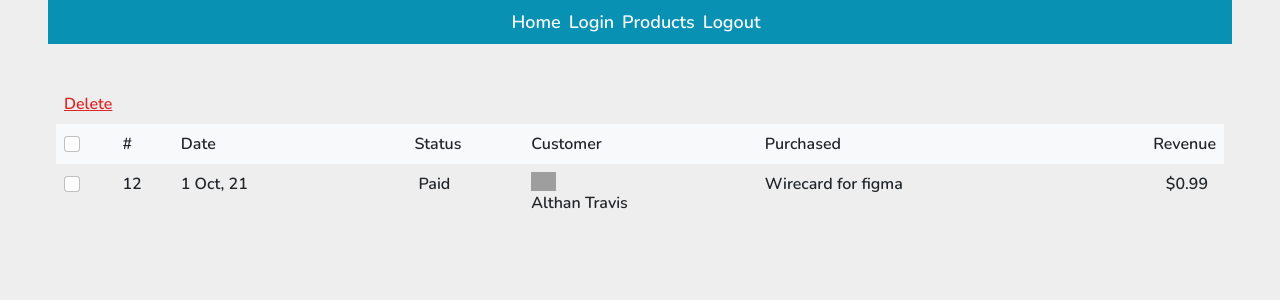
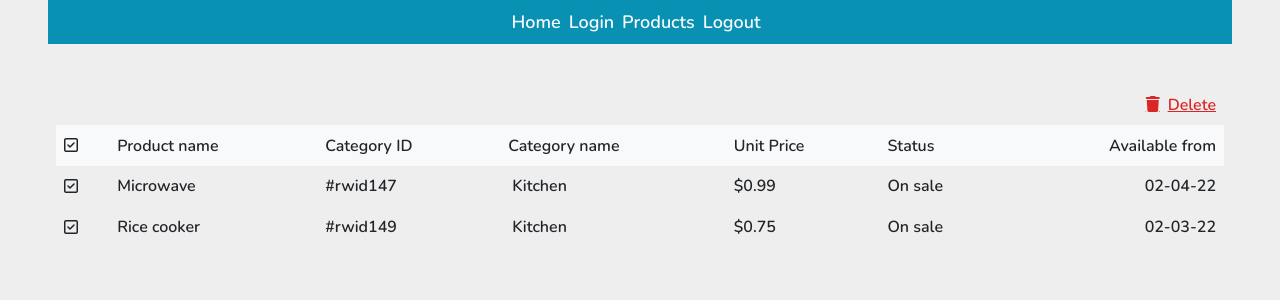
Before and after one commit to juniorEdris/Frontend.Sample-crud, a React (Create React App) app: page /products in a window 1280 px wide. Shown: the top 300 px of the page. Built offline with nearby package versions, Linux system fonts and the light colour scheme; grey boxes are pictures that could not be loaded.

Commit message:
product table added

```diff
--- a/public/index.html
+++ b/public/index.html
@@ -14,7 +14,10 @@
     <!-- Bootstrap -->
     <link href="https://cdn.jsdelivr.net/npm/bootstrap@5.1.3/dist/css/bootstrap.min.css" rel="stylesheet" integrity="sha384-1BmE4kWBq78iYhFldvKuhfTAU6auU8tT94WrHftjDbrCEXSU1oBoqyl2QvZ6jIW3" crossorigin="anonymous">
     <script src="https://cdn.jsdelivr.net/npm/bootstrap@5.1.3/dist/js/bootstrap.bundle.min.js" integrity="sha384-ka7Sk0Gln4gmtz2MlQnikT1wXgYsOg+OMhuP+IlRH9sENBO0LRn5q+8nbTov4+1p" crossorigin="anonymous"></script>
-    <title>React App</title>
+    <!-- fontawesome-icon -->
+    <link rel="stylesheet" href="https://use.fontawesome.com/releases/v5.15.2/css/all.css" integrity="sha384-vSIIfh2YWi9wW0r9iZe7RJPrKwp6bG+s9QZMoITbCckVJqGCCRhc+ccxNcdpHuYu" crossorigin="anonymous">
+    <script src="https://kit.fontawesome.com/e0ab26d7f1.js" crossorigin="anonymous"></script>
+    <title>Product list App</title>
   </head>
   <body>
     <noscript>You need to enable JavaScript to run this app.</noscript>
--- a/src/Components/products/data-table/index.js
+++ b/src/Components/products/data-table/index.js
@@ -1,36 +1,87 @@
+import { useState } from "react";
+
 const DataTable = () => {
+
+    const data = [
+        {
+            id: '#rwid147',
+            name: 'Microwave',
+            cat_id: '#rwid147',
+            cat_name: 'Kitchen',
+            price: '$0.99',
+            status: 'On sale',
+            available_from: '02-04-22',
+        },
+        {
+            id: '#rwid149',
+            name: 'Rice cooker',
+            cat_id: '#rwid149',
+            cat_name: 'Kitchen',
+            price: '$0.75',
+            status: 'On sale',
+            available_from: '02-03-22',
+        }
+    ];
+
+    const [checkedAll, setCheckedAll] = useState(false);
+    const [checkedProducts, setCheckedProducts] = useState([]);
+
+    const handleCheckALL = () => {
+        setCheckedAll(!checkedAll);
+        if(!checkedAll){
+            const allProductsId = data.map(({id}) => id);
+            setCheckedProducts(allProductsId);
+        }else{
+            setCheckedProducts([]);
+        }
+    };
+
+    const handleCheckSingleProduct = (id) => {
+        if(checkedAll){
+            setCheckedProducts([id]);
+            setCheckedAll(false);
+        }else{
+            if(checkedProducts.includes(id)){
+                const restOfIDs = checkedProducts.filter((product)=> product.id === id);
+                setCheckedProducts(restOfIDs);
+            }else{
+                setCheckedProducts([...checkedProducts, id]);
+            }
+        }
+    };
+
     const deleteItems = () => {
-        console.log({ msg: 'delete'});
+        console.log({checkedAll, checkedProducts});
     }
     return (
         <>
             <div className="container mt-5 px-2">
-            <div class="mb-2 d-flex justify-content-between align-items-center">
-                <div class="px-2"> <span role="button" tabIndex="0" onClick={deleteItems} className="text-red-600 underline">Delete</span></div>
+            <div class="mb-2 d-flex justify-content-end align-items-center">
+                <div class="px-2"> <span role="button" tabIndex="0" onClick={deleteItems} className="table-delete-btn text-red-600 underline hover:opacity-80">Delete</span></div>
             </div>
                 <div className="table-responsive">
                     <table className="table table-responsive table-borderless">
                     <thead>
                         <tr className="bg-light">
-                        <th scope="col" width="5%"><input className="form-check-input" type="checkbox" /></th>
-                        <th scope="col" width="5%">#</th>
-                        <th scope="col" width="20%">Date</th>
-                        <th scope="col" width="10%">Status</th>
-                        <th scope="col" width="20%">Customer</th>
-                        <th scope="col" width="20%">Purchased</th>
-                        <th scope="col" className="text-end" width="20%"><span>Revenue</span></th>
+                        <th scope="col"><span role="button" tabIndex="0" onClick={()=> handleCheckALL()} className={`${checkedAll ? 'active' : '' } cursor-pointer product-checkbox`}/></th>
+                        <th scope="col">Product name</th>
+                        <th scope="col">Category ID</th>
+                        <th scope="col">Category name</th>
+                        <th scope="col">Unit Price</th>
+                        <th scope="col">Status</th>
+                        <th scope="col" className="text-end"><span>Available from</span></th>
                         </tr>
                     </thead>
                     <tbody>
-                        <tr>
-                        <th scope="row"><input className="form-check-input" type="checkbox" /></th>
-                        <td>12</td>
-                        <td>1 Oct, 21</td>
-                        <td><i className="fa fa-check-circle-o green" /><span className="ms-1">Paid</span></td>
-                        <td><img src="https://i.imgur.com/VKOeFyS.png" width={25} alt=''/> Althan Travis</td>
-                        <td>Wirecard for figma</td>
-                        <td className="text-end"><span className="fw-bolder">$0.99</span> <i className="fa fa-ellipsis-h ms-2" /></td>
-                        </tr>
+                        {data.map(({id, name, cat_id, cat_name, price, status, available_from}) => (<tr>
+                            <th key={id} scope="row"><span role="button" tabIndex="0" onClick={()=> handleCheckSingleProduct(id)} className={`${checkedProducts.includes(id) ? 'active' : '' } cursor-pointer product-checkbox`}/></th>
+                            <td>{name}</td>
+                            <td>{cat_id}</td>
+                            <td><span className="ms-1">{cat_name}</span></td>
+                            <td>{price}</td>
+                            <td>{status}</td>
+                            <td className="text-end"><span className="fw-bolder"></span>{available_from}</td>
+                        </tr>))}
                     </tbody>
                     </table>
                 </div>
--- a/src/index.css
+++ b/src/index.css
@@ -21,3 +21,21 @@ body{
 .login-nav-active {
     color: rgb(168 162 158);
 }
+
+.product-checkbox::before {
+    content: '\f14a';
+    font-family: 'Font Awesome 5 Free';
+    font-weight: 100;
+  }
+.product-checkbox.active::before {
+    content: '\f14a';
+    font-family: 'Font Awesome 5 Free';
+    font-weight: 900;
+  }
+
+.table-delete-btn::before{
+    content: '\f1f8';
+    font-family: 'Font Awesome 5 Free';
+    font-weight: 900;
+    margin-right: 0.5rem;
+}
```
